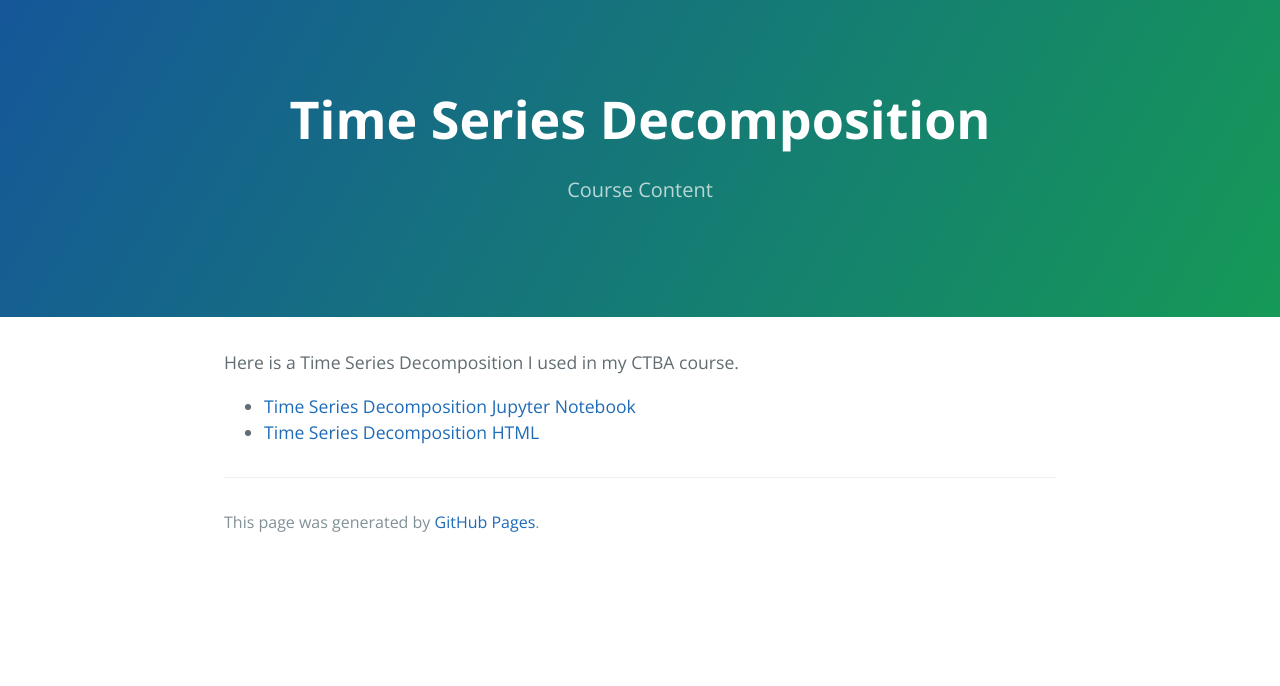
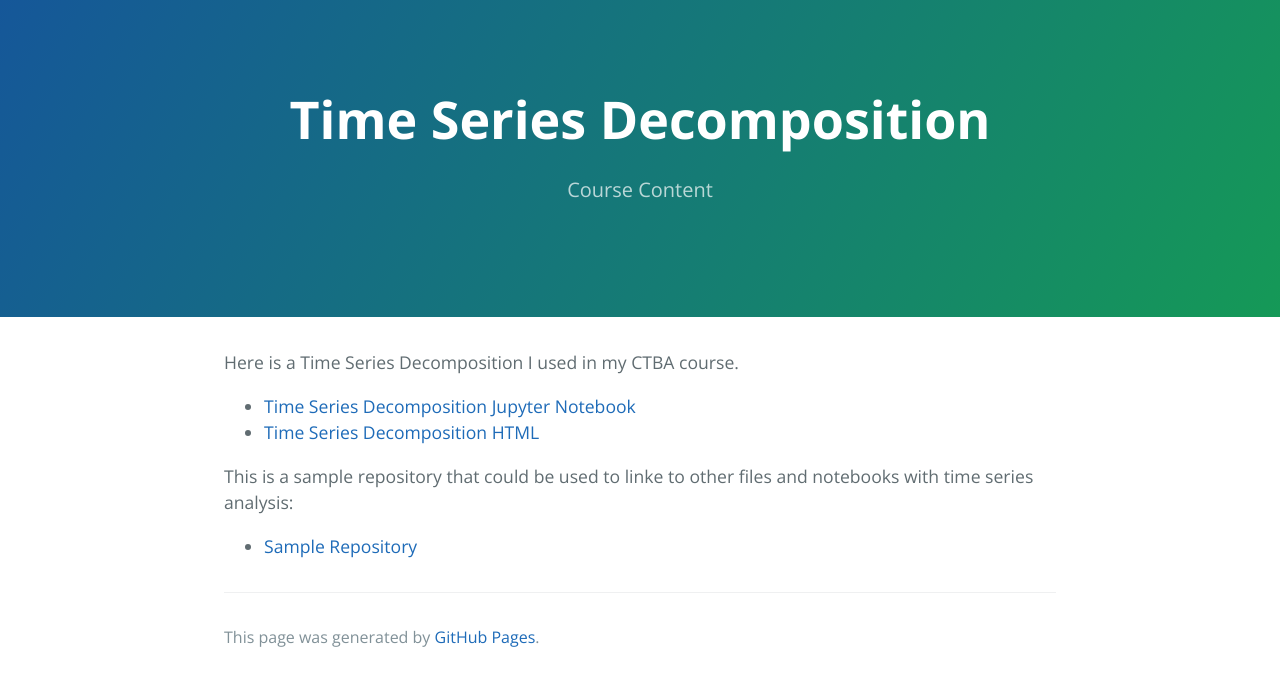
Before and after one commit to mrherrmann84/mrherrmann84.github.io, a Jekyll site: the page built from timeseries/index.md, in a window 1280 px wide. Shown: the top 686 px of the page. Built offline with Jekyll 4.4.1, drawn with Linux system fonts in a browser that asks for light colours; our own code applies the rules of GitHub Pages for plain Markdown files.

Commit message:
Update index.md

```diff
--- a/timeseries/index.md
+++ b/timeseries/index.md
@@ -4,5 +4,8 @@ description: Course Content
 ---
 
 Here is a Time Series Decomposition I used in my CTBA course.
-- [Time Series Decomposition Jupyter Notebook](M3TimeSeriesDecompositionAssignmnet.ipynb)
+- [Time Series Decomposition Jupyter Notebook](M3TimeSeriesDecompositionAssignment.ipynb)
 - [Time Series Decomposition HTML](M3TimeSeriesDecompositionAssignment.html)
+
+This is a sample repository that could be used to linke to other files and notebooks with time series analysis:
+- [Sample Repository](https://github.com/mrherrmann84/sample)
```
